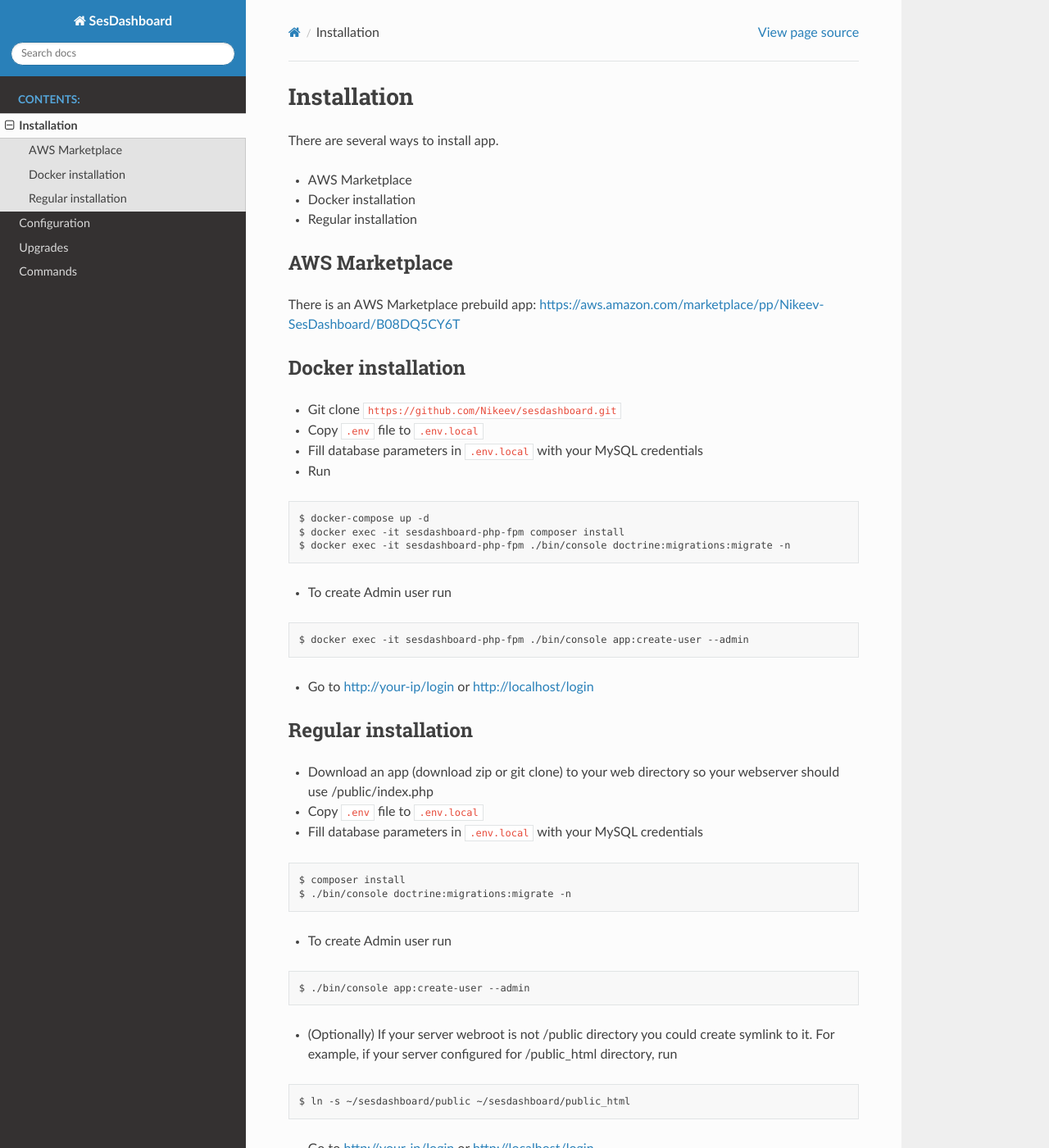
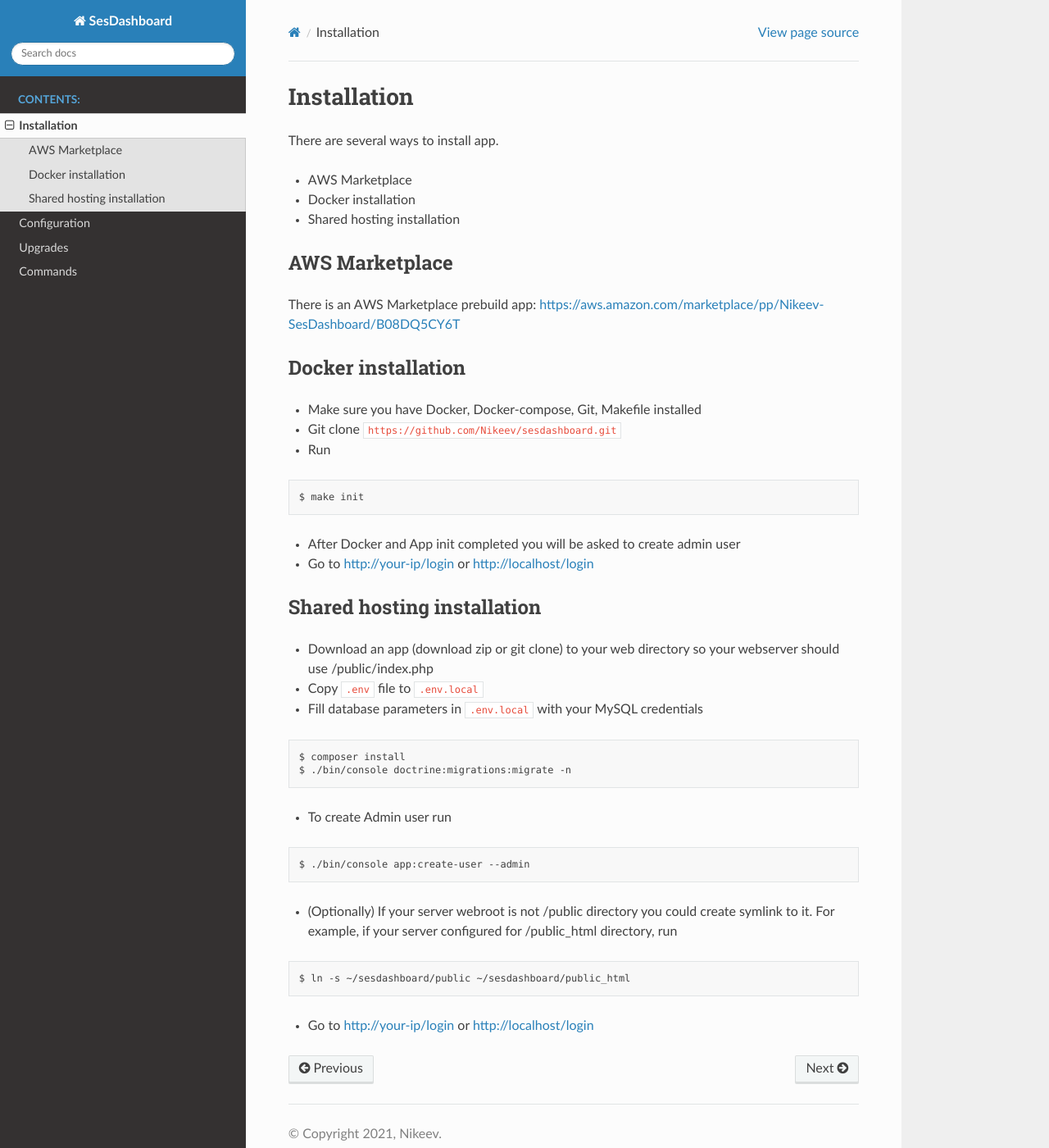
Before and after one commit to Nikeev/sesdashboard, a Sphinx documentation site: the page built from docs/install.rst, in a window 1280 px wide and 1400 px high. Shown: the whole window at 82% size. Built offline with Sphinx 7.4.7 and the Read the Docs theme 2.0.0, drawn with Linux system fonts in a browser that asks for light colours.

Commit message:
Installation docs update

```diff
--- a/docs/install.rst
+++ b/docs/install.rst
@@ -7,7 +7,7 @@
 
 - AWS Marketplace
 - Docker installation
-- Regular installation
+- Shared hosting installation
 
 AWS Marketplace
 ---------------
@@ -16,27 +16,20 @@
 
 Docker installation
 -------------------
+* Make sure you have Docker, Docker-compose, Git, Makefile installed
 * Git clone ``https://github.com/Nikeev/sesdashboard.git``
-* Copy ``.env`` file to ``.env.local``
-* Fill database parameters in ``.env.local`` with your MySQL credentials
 * Run
 
 ::
 
-$ docker-compose up -d
-$ docker exec -it sesdashboard-php-fpm composer install
-$ docker exec -it sesdashboard-php-fpm ./bin/console doctrine:migrations:migrate -n
+$ make init
 
-* To create Admin user run
-
-::
-
-$ docker exec -it sesdashboard-php-fpm ./bin/console app:create-user --admin
+* After Docker and App init completed you will be asked to create admin user
 
 * Go to http://your-ip/login or http://localhost/login
 
-Regular installation
---------------------
+Shared hosting installation
+---------------------------
 
 * Download an app (download zip or git clone) to your web directory so your webserver should use /public/index.php
 * Copy ``.env`` file to ``.env.local``
```
